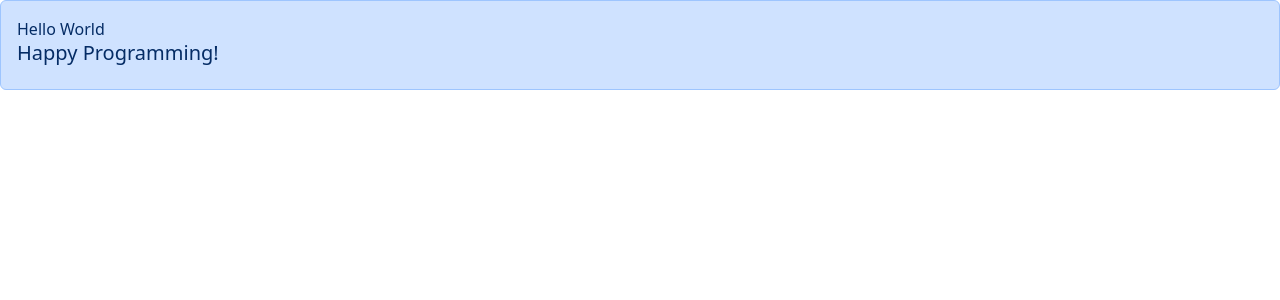
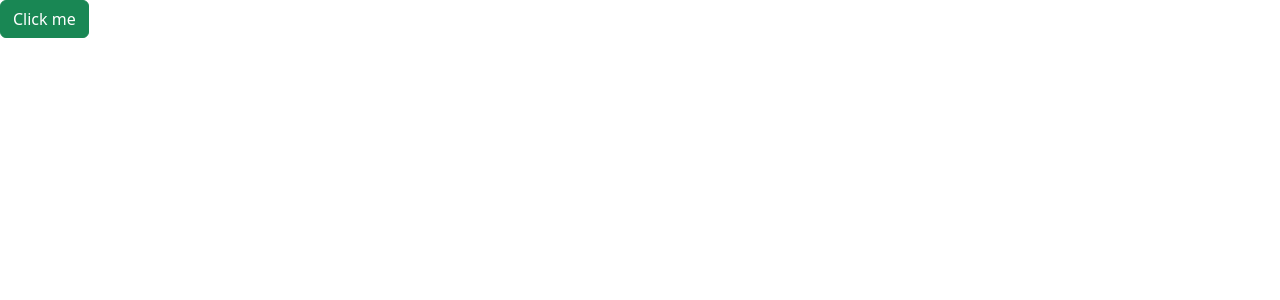
Before and after one commit to sandeep-poudell/react-project, a React (Vite) app: page / in a window 1280 px wide. Shown: the top 300 px of the page. Built offline with nearby package versions, Linux system fonts and the light colour scheme.

Commit message:
button component and alert on click and close on dismissal

```diff
--- a/src/App.tsx
+++ b/src/App.tsx
@@ -1,11 +1,17 @@
 import Alert from "./components/Alert.tsx";
+import Button from "./components/Button.tsx";
+import {useState} from "react";
 
 function App() {
+    const [alertShow, setAlertShow] = useState(false)
+
     return <div>
-        <Alert>
-            Hello World
-            <h5>Happy Programming!</h5>
-        </Alert>
+        {alertShow && <Alert onClose={() => setAlertShow(false)}><h5>Happy Programming!</h5></Alert>}
+        <Button onClick={() => {
+            setAlertShow(true)
+        }} color="success">
+            Click me
+        </Button>
     </div>;
 }
 
--- a/src/components/Alert.tsx
+++ b/src/components/Alert.tsx
@@ -2,12 +2,15 @@ import {ReactNode} from "react";
 
 interface AlertProps {
     children: ReactNode
+    onClose: () => void
 }
 
-const Alert = ({children}: AlertProps) => {
+const Alert = ({children, onClose}: AlertProps) => {
+
     return (
-        <div className={'alert alert-primary'}>
+        <div className={'alert alert-primary alert-dismissible'}>
             {children}
+            <button onClick={onClose} type="button" className="btn-close" data-bs-dismiss="alert" aria-label="Close"></button>
         </div>
     );
 };
--- /dev/null
+++ b/src/components/Button.tsx
@@ -0,0 +1,18 @@
+import {ReactNode} from "react";
+
+interface ButtonProps {
+    children: ReactNode
+    color?: 'primary' | 'secondary' | 'success'
+    onClick: () => void
+}
+const Button = ({children, onClick, color = 'primary'}: ButtonProps) => {
+    return (
+        <div>
+            <button className={"btn btn-" + color} onClick={onClick} >
+                {children}
+            </button>
+        </div>
+    );
+};
+
+export default Button;
```
